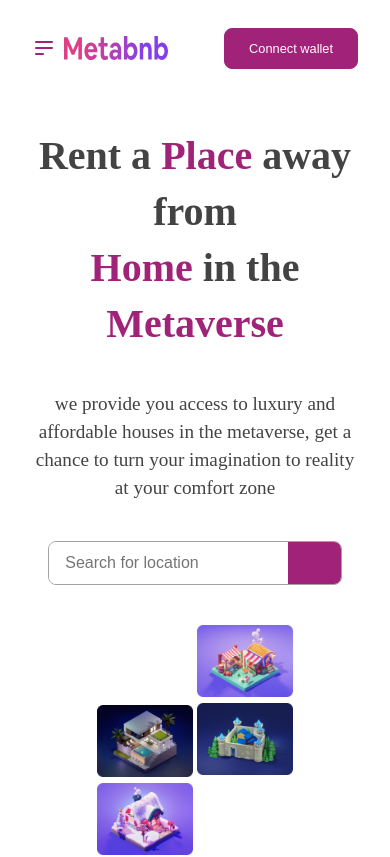
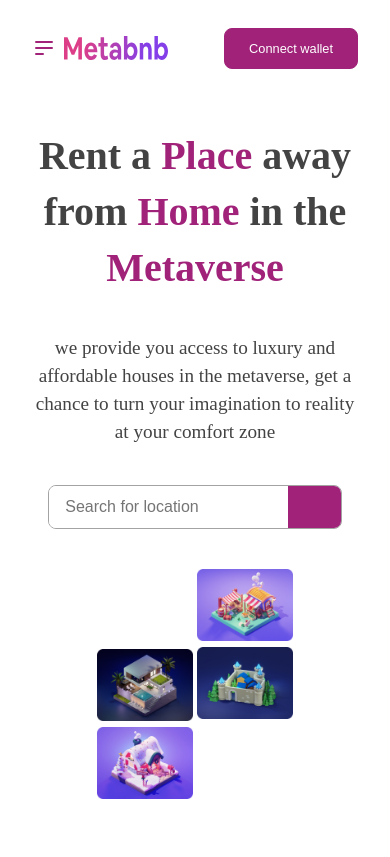
Before and after one commit to ejim11/metabnb-app, a React (Create React App) app: page / in a window 390 px wide. Shown: the top 857 px of the page. Built offline with nearby package versions, Linux system fonts and the light colour scheme; a web font is replaced by a local one.

Commit message:
style: media query for the first sect

```diff
--- a/src/components/HomeComp/FirstSection/FirstSection.module.scss
+++ b/src/components/HomeComp/FirstSection/FirstSection.module.scss
@@ -38,6 +38,12 @@
 
             & span {
                 color: $color-primary;
+            }
+
+            @include respond(phone) {
+                & br {
+                    display: none;
+                }
             }
         }
 
```
